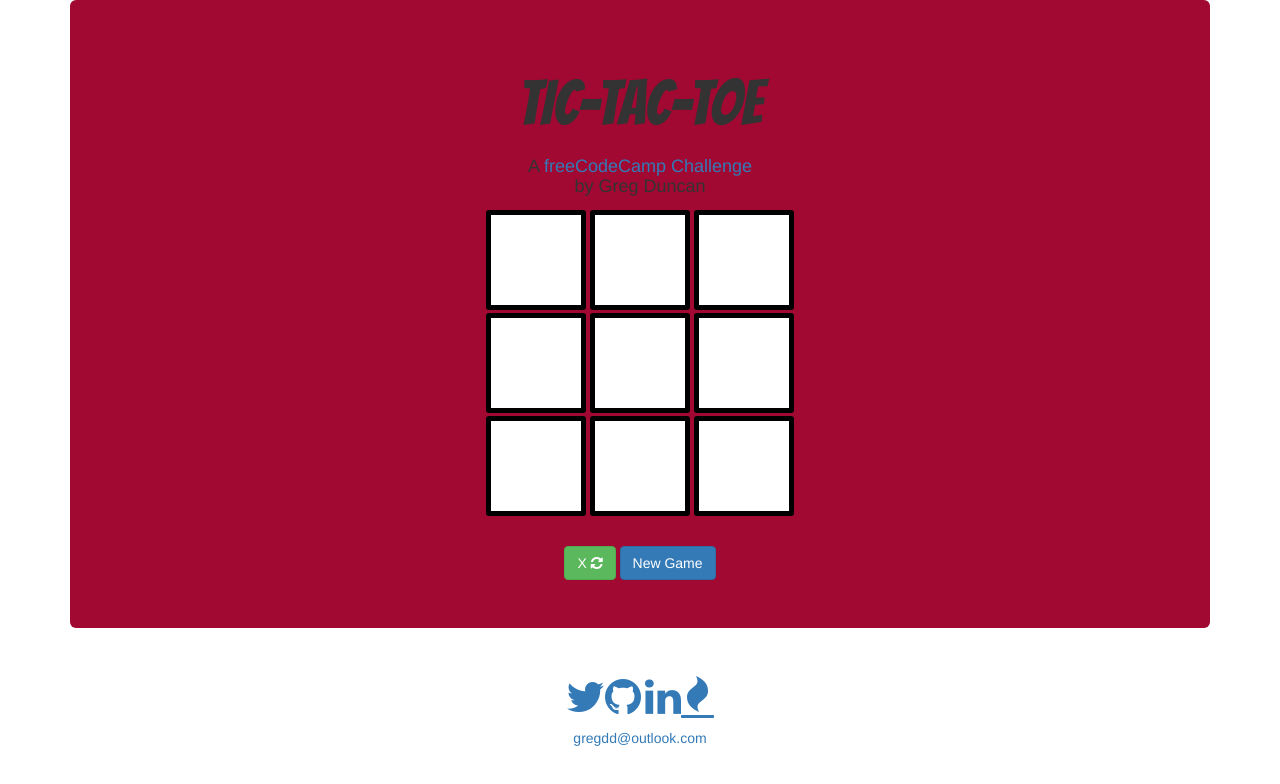
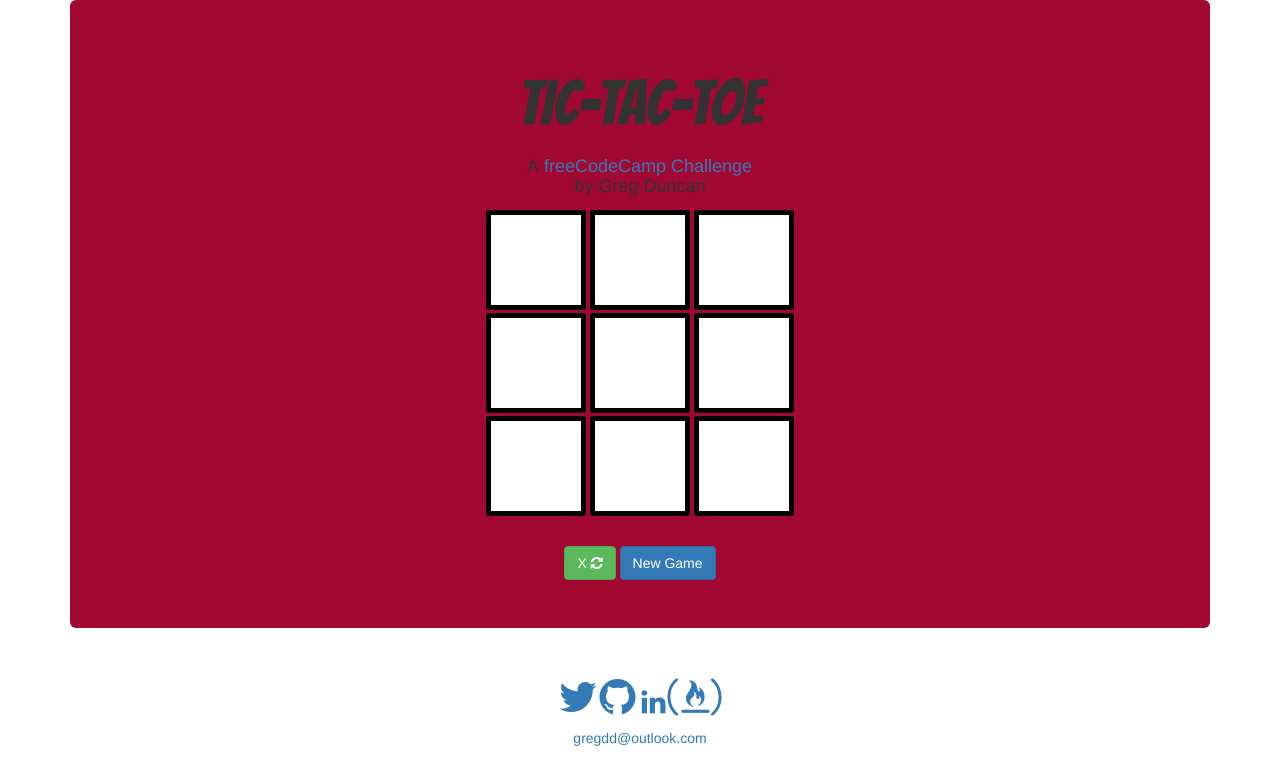
Before and after one commit to GregatGit/ticTacToe, a plain HTML site: page index.html in a window 1280 px wide. Drawn offline with nearby package versions, Linux system fonts and the light colour scheme.

Commit message:
new font awesome icons

```diff
--- a/css/style.css
+++ b/css/style.css
@@ -31,3 +31,6 @@ button {
   margin-left: auto ;
   margin-right: auto ;
 }
+a{
+  margin: 1px;
+}
--- a/index.html
+++ b/index.html
@@ -8,7 +8,7 @@
 
 
     <link rel='stylesheet prefetch' href='https://maxcdn.bootstrapcdn.com/bootstrap/3.3.6/css/bootstrap.min.css'>
-<link rel='stylesheet prefetch' href='https://cdnjs.cloudflare.com/ajax/libs/font-awesome/4.6.2/css/font-awesome.min.css'>
+<link rel='stylesheet prefetch' href='https://cdnjs.cloudflare.com/ajax/libs/font-awesome/4.7.0/css/font-awesome.min.css'>
         <link href="css/style.css" rel="stylesheet">
     </head>
     <body>
@@ -44,7 +44,7 @@
 <div id="myfooter" class="container-fluid footerclass">
   <div class="row" style="margin-top:18px;">
     <p><a href="#"><i class="fa fa-twitter fa-3x"></i></a><a href="https://github.com/GregatGit" target="_blank"><i class="fa fa-github fa-3x"></i></a>
-      <a href="https://www.linkedin.com/pub/greg-duncan/108/199/458" target="_blank"><i class="fa fa-linkedin fa-3x"></i></a><a href="http://www.freecodecamp.com/gregatgit" target="_blank"><i class="fa fa-fire fa-3x" target="_blank"></i></a>
+      <a href="https://www.linkedin.com/pub/greg-duncan/108/199/458" target="_blank"><i class="fa fa-linkedin fa-2x"></i></a><a href="http://www.freecodecamp.com/gregatgit" target="_blank"><i class="fa fa-free-code-camp fa-3x" target="_blank"></i></a>
     </p>
     <p><a id="email">gregdd@outlook.com</a></p>
   </div>
```
